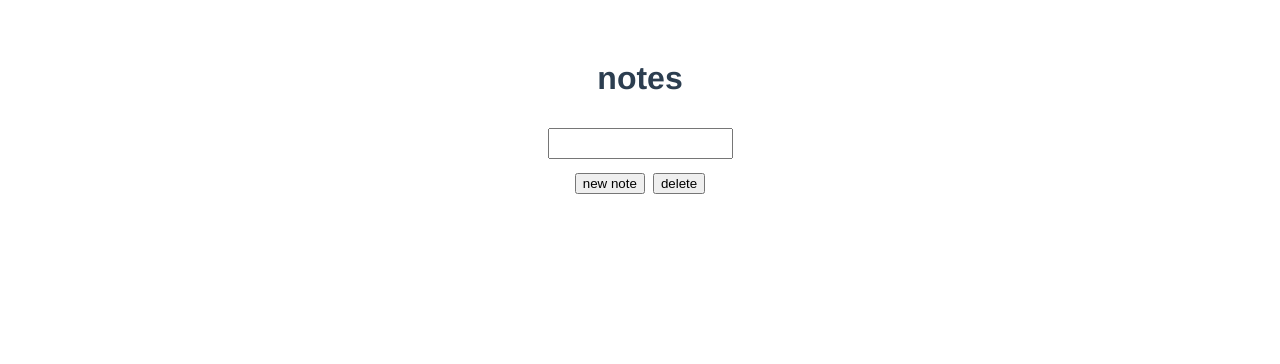
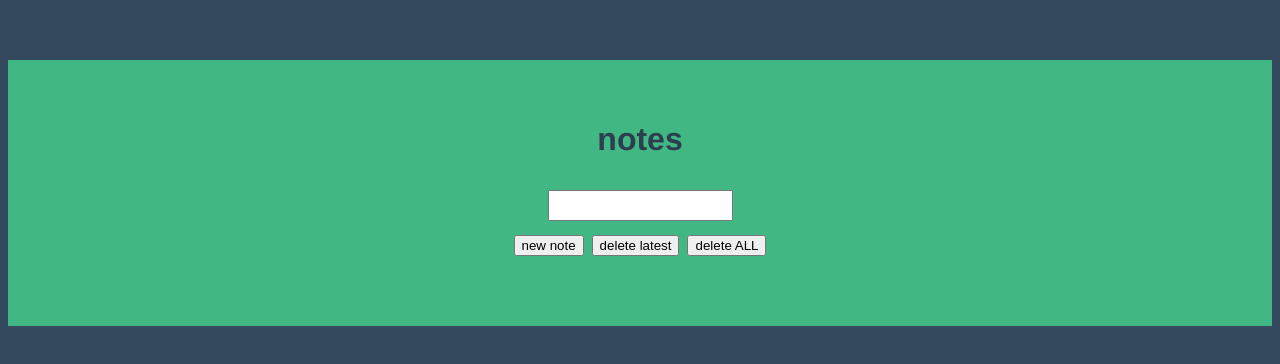
Before and after one commit to Pranay0302/vuenote, a Vue app: page / in a window 1280 px wide. Shown: the top 364 px of the page. Built offline with nearby package versions, Linux system fonts and the light colour scheme.

Commit message:
[UPDATE]
styling modified and a new function has been added

```diff
--- a/src/App.vue
+++ b/src/App.vue
@@ -5,7 +5,8 @@
      <!-- <h2>{{userip}}</h2> -->
      <div class="oof">
      <button class="nbutton">new note</button>
-     <button class="ndelete" @click="done">delete</button>
+     <button class="nd" @click="lol"> delete latest</button>
+     <button class="ndelete" @click="done">delete ALL</button>
      </div>
  </form>
  <ul>
@@ -39,11 +40,16 @@ export default {
                 notes.value.splice(0,notes.value.length);
         }
 
+        function lol(){
+            notes.value.pop(notes.value[0]);
+        }
+
         return {
             userip,
             notes,
             newnote,
-            done
+            done,
+            lol
         }
     }
 }
@@ -58,12 +64,15 @@ export default {
     padding: 5px;
     color: #2c3e50;
 }
-.nbutton, .ndelete{
+.nbutton, .ndelete, .nd{
     margin: 4px;
 }
 .nokay{
     margin: 5px;
     height: 25px;
+}
+html{
+    background-color: #34495E;
 }
 #app {
   font-family: Avenir, Helvetica, Arial, sans-serif;
@@ -72,5 +81,7 @@ export default {
   text-align: center;
   color: #2c3e50;
   margin-top: 60px;
+  background-color: #41B883;
+  padding: 40px;
 }
 </style>
```
